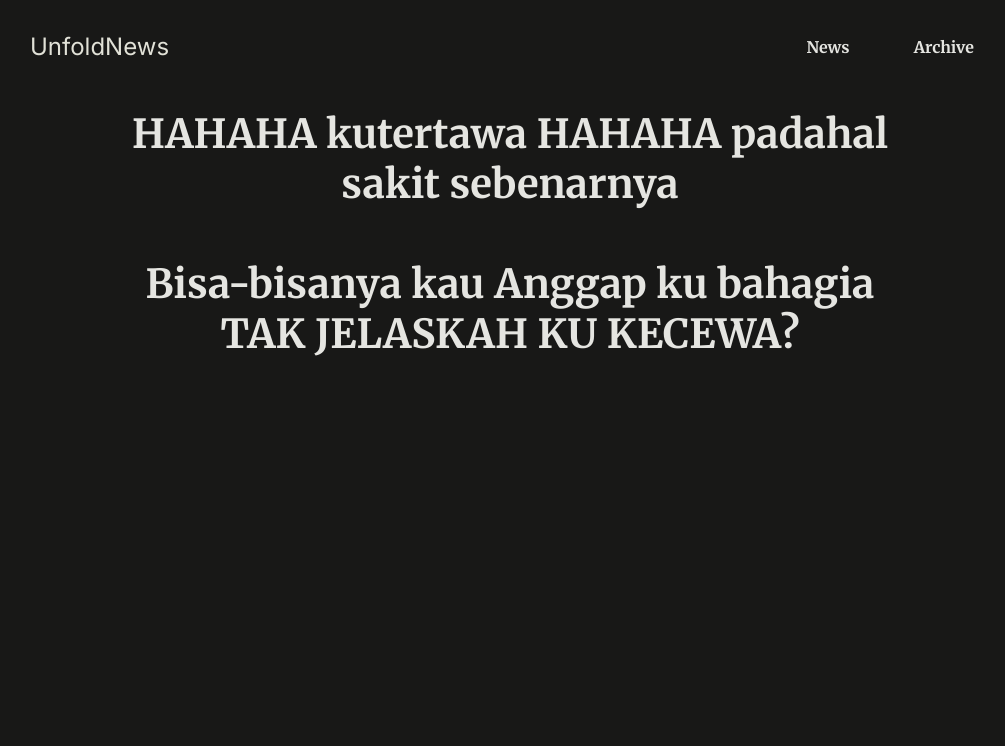
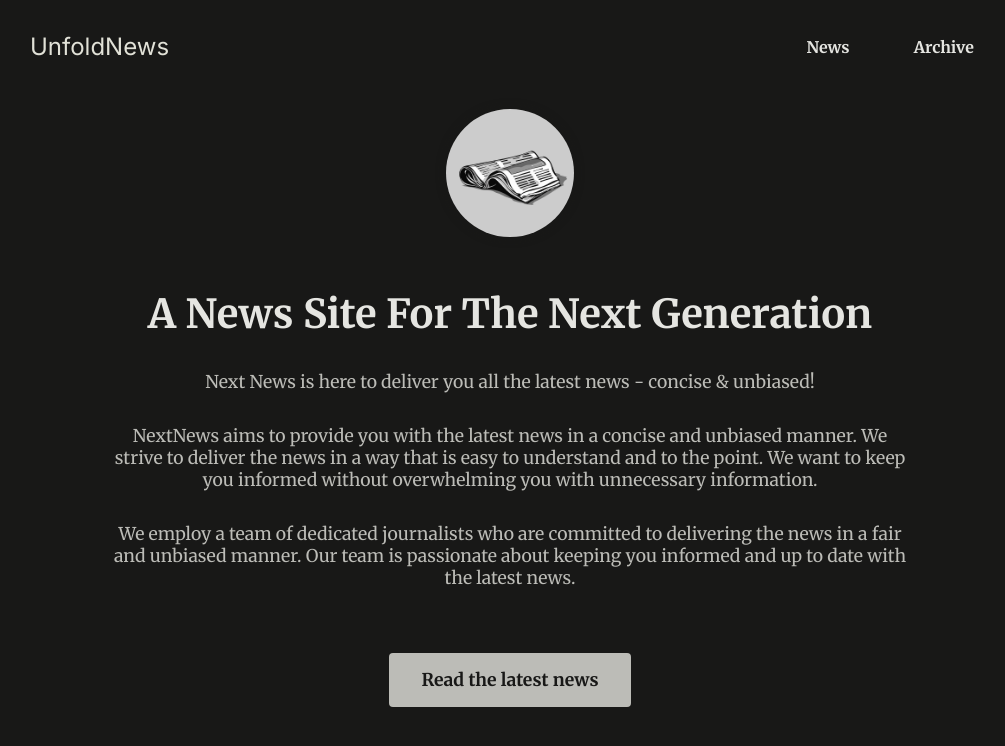
Before and after one commit to luttfimohamad/unfold-news, a Next.js app: page / in a window 1280 px wide. Shown: the top 746 px of the page, without its empty margins (130-1135 px from the left). Built offline with nearby package versions, Linux system fonts and the light colour scheme.

Commit message:
Add layout and homepage components for marketing section

```diff
--- /dev/null
+++ b/app/(marketing)/layout.js
@@ -0,0 +1,14 @@
+import '../globals.css';
+
+export const metadata = {
+  title: 'Next.js Page Routing & Rendering',
+  description: 'Learn how to route to different pages.',
+};
+
+export default function RootLayout({ children }) {
+  return (
+    <html lang="en">
+      <body>{children}</body>
+    </html>
+  );
+}
--- /dev/null
+++ b/app/(marketing)/page.js
@@ -0,0 +1,33 @@
+import logo from '@/assets/logo.jpg'
+import Link from 'next/link';
+
+export default function HomePage() {
+  return (
+    <div id="home">
+      <img src={logo.src} alt="A newspaper" />
+      <h1>A News Site For The Next Generation</h1>
+      <p>
+        Next News is here to deliver you all the latest news - concise &
+        unbiased!
+      </p>
+
+      <p>
+        NextNews aims to provide you with the latest news in a concise and
+        unbiased manner. We strive to deliver the news in a way that is easy to
+        understand and to the point. We want to keep you informed without
+        overwhelming you with unnecessary information.
+      </p>
+
+      <p>
+        We employ a team of dedicated journalists who are committed to
+        delivering the news in a fair and unbiased manner. Our team is
+        passionate about keeping you informed and up to date with the latest
+        news.
+      </p>
+
+      <p>
+        <Link href="/news">Read the latest news</Link>
+      </p>
+    </div>
+  );
+}
```
